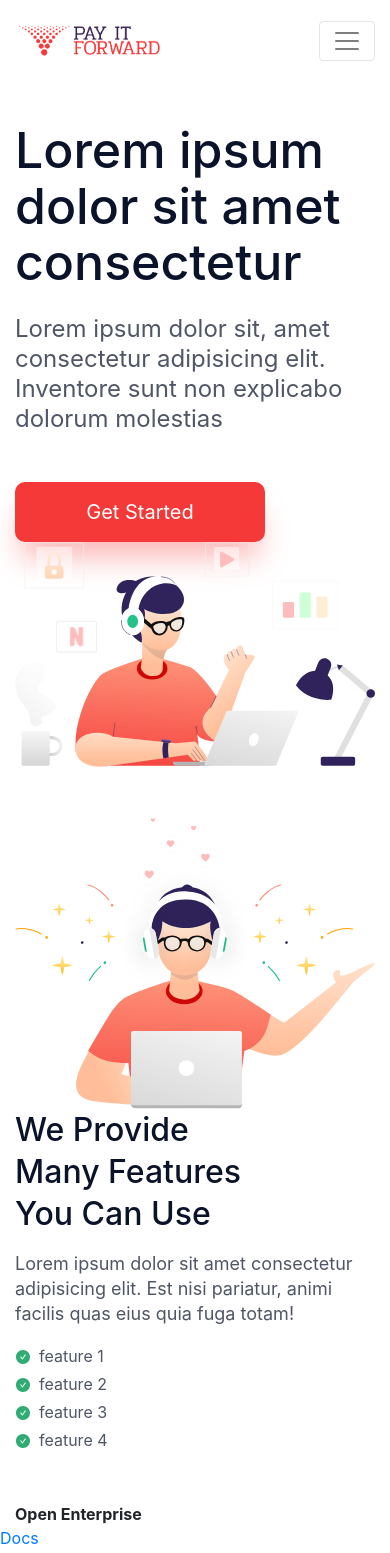
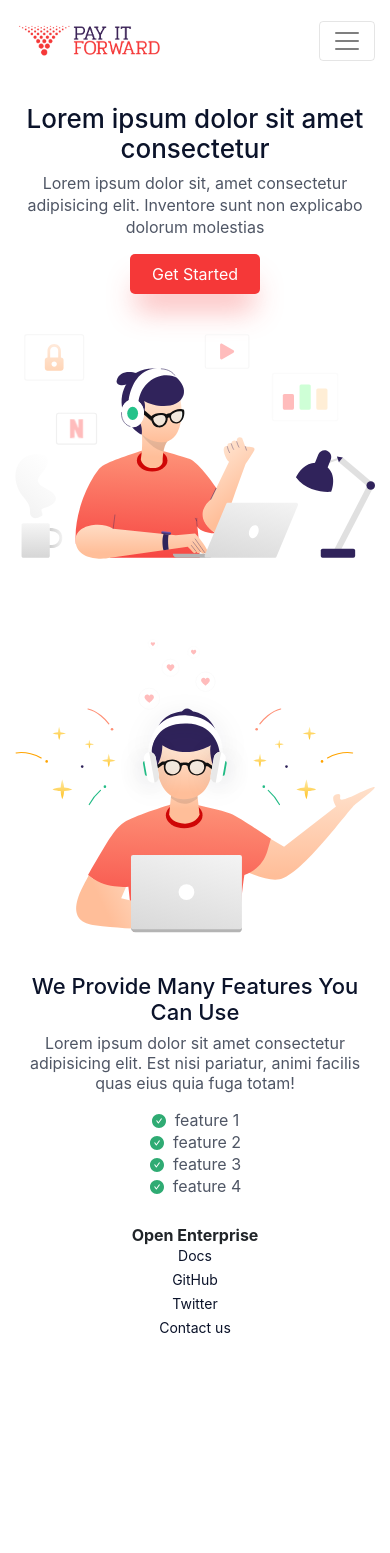
Before and after one commit to IT-forward/IT-forward.github.io, a React (Create React App) app: page / in a window 390 px wide. Shown: the top 1553 px of the page. After the commit the page ends 1351 px from the top, so only its background shows below. Built offline with nearby package versions, Linux system fonts and the light colour scheme.

Commit message:
without contact us; responsive

```diff
--- a/src/LandingPage/LandingPage.css
+++ b/src/LandingPage/LandingPage.css
@@ -1,17 +1,6 @@
-/* @import url('https://fonts.googleapis.com/css2?family=Rubik&display=swap');
-
-#body {
-    font-family: 'Rubik', 'sans-serif';
-} */
-
 #brand-logo {
     width: 150px;
 }
-
-/* #brand-logo-img {
-    width: 28px;
-    border-radius: 25%;
-} */
 
 #nav-link-1,
 #nav-link-2,
@@ -28,13 +17,13 @@
     font-weight: bold;
 }
 
-/* #description {
+#description {
     margin-top: 75px;
-} */
+}
 
 #desc-heading {
     font-size: 50px;
-    line-height: 56px;
+    line-height: 60px;
     color: #0B132A;
 }
 
@@ -45,8 +34,8 @@
 }
 
 #desc-btn {
-    width: 250px;
-    height: 60px;
+    width: 245px;
+    height: 55px;
     background-color: #F53838;
     border-radius: 10px;
     -webkit-box-shadow: 0px 22px 29px -6px rgba(245,56,56,0.35);
@@ -59,17 +48,10 @@
     box-shadow: 0px 38px 23px -7px rgba(202,9,9,0.3);
 }
 
-/* #features {
-    margin-top: 140px;
-    margin-bottom: 140px;
-} */
-
-/* #features-desc {
-    width: 440px;
-    height: 340px;
-    margin-top: 100px;
-    margin-left: 20px;
-} */
+#features {
+    margin-top: 130px;
+    margin-bottom: 130px;
+}
 
 #features-desc h2 {
     font-size: 32px;
@@ -82,8 +64,6 @@
     font-size: 18px;
     line-height: 25px;
     color: #4F5665;
-    /* margin-top: 20px;
-    margin-bottom: 20px; */
 }
 
 #features-desc ul li {
@@ -96,16 +76,15 @@
     color: #2FAB73;
 }
 
-/*
-#footer {
-    margin-top: 20px;
-    margin-bottom: 40px;
+
+footer {
+    margin-top: 6rem;
+    margin-bottom: 3rem;
 }
 
 #footer-cap {
     font-size: 24px;
     line-height: 100%;
-    letter-spacing: -4%;
 }
 
 #footer-link-1,
@@ -114,7 +93,6 @@
 #footer-link-4 {
     font-size: 20px;
     line-height: 100%;
-    letter-spacing: -2%;
     color: #0B132A;
 }
 
@@ -126,73 +104,27 @@
     font-weight: bold;
 }
 
-@media (min-width: 861px) and (max-width: 1160px){
-    #desc-heading {
-        font-size: 34px;
-        line-height: 40px;
-        margin-bottom: 14px;
-    }
 
-    #desc-paragraph {
-        font-size: 20px;
-        line-height: 25px;
-    }
-
-    #desc-btn {
-        width: 220px;
-        height: 50px;
-        font-size: 18px;
-        border-radius: 7px;
-        margin-top: 30px;
-    }
-
-    #features {
-        margin-top: 90px;
-        margin-bottom: 90px;
-    }
-
-    #features-desc {
-        width: 440px;
-        height: 278px;
-        margin-top: 0px;
-        margin-left: 0px;
-    }
-
-    #features-desc h2 {
-        font-size: 30px;
-        line-height: 35px;
-    }
-
-    #features-desc p {
-        font-size: 18px;
-        line-height: 24px;
-        margin-top: 12px;
-        margin-bottom: 15px;
-    }
-}
-
-@media (max-width: 860px){
+/* for large screens */
+@media (min-width: 992px) and (max-width: 1199px){
     #description {
         margin-top: 65px;
     }
 
     #desc-heading {
-        font-size: 30px;
-        line-height: 36px;
-        margin-bottom: 12px;
+        font-size: 45px;
+        line-height: 52px;
     }
 
     #desc-paragraph {
-        font-size: 18px;
-        line-height: 23px;
+        font-size: 20px;
+        line-height: 26px;
     }
 
     #desc-btn {
-        width: 200px;
-        height: 45px;
-        font-size: 16px;
-        border-radius: 5px;
-        margin-top: 25px;
+        width: 230px;
+        height: 50px;
+        border-radius: 7px;
     }
 
     #features {
@@ -200,102 +132,188 @@
         margin-bottom: 100px;
     }
 
-    #features-desc {
-        height: 248px;
-        margin-top: 0px;
-        margin-left: 0px;
+    #features-desc h2 {
+        font-size: 32px;
+        line-height: 38px;
+        width: 90%;
+    }
+
+    #features-desc p {
+        font-size: 18px;
+        line-height: 24px;
+    }
+
+    #features-desc ul li {
+        font-size: 16px;
+        line-height: 26px;
+    }
+
+    footer {
+        margin-top: 20px;
+        margin-bottom: 15px;
+    }
+
+     #footer-cap {
+        font-size: 18px;
+    }
+
+    #footer-link-1,
+    #footer-link-2,
+    #footer-link-3,
+    #footer-link-4 {
+        font-size: 16px;
+    }
+}
+
+
+/* for medium screens */
+@media (min-width: 768px) and (max-width: 991px) {
+    #description {
+        margin-top: 60px;
+    }
+
+    #desc-heading {
+        font-size: 30px;
+        line-height: 36px;
+    }
+
+    #desc-paragraph {
+        font-size: 18px;
+        line-height: 22px;
+    }
+
+    #desc-btn {
+        font-size: 16px;
+        width: 150px;
+        height: 40px;
+        border-radius: 5px;
+    }
+
+    #features {
+        margin-top: 80px;
+        margin-bottom: 80px;
     }
 
     #features-desc h2 {
-        font-size: 26px;
-        line-height: 32px;
+        font-size: 24px;
+        line-height: 29px;
+        width: 85%;
     }
 
     #features-desc p {
         font-size: 16px;
-        line-height: 22px;
-        margin-top: 12px;
-        margin-bottom: 15px;
+        line-height: 20px;
     }
 
     #features-desc ul li {
         font-size: 16px;
-        line-height: 23px;
+        line-height: 22px;
     }
 
-    #footer {
-        margin-top: 15px;
-        margin-bottom: 30px;
+    footer {
+        margin-top: 18px;
+        margin-bottom: 12px;
     }
 
-    #footer-cap {
-        font-size: 20px;
+     #footer-cap {
+        font-size: 16px;
     }
 
     #footer-link-1,
     #footer-link-2,
-    #footer-link-3 {
+    #footer-link-3,
+    #footer-link-4 {
+        font-size: 14px;
+    }
+}
+
+
+/* for small screens */
+@media (max-width: 767px){
+    #nav-link-1,
+    #nav-link-2,
+    #nav-link-3 {
         font-size: 16px;
     }
 
-    #footer-link-4 {
-        font-size: 16px;
+    #description {
+        margin-top: 30px;
+        text-align: center;
     }
 
-    #footer-link {
-        margin-top: 3px;
-    }
-}
-
-@media (max-width: 767px){
-    #brand-logo {
-        font-size: 30px;
+    #desc-heading {
+        font-size: 26px;
+        line-height: 30px;
     }
 
-    #description {
-        margin-top: 15px;
+    #desc-paragraph {
+        font-size: 16px;
+        line-height: 22px;
     }
 
-    #desc-image, #feature-image {
+    #desc-btn {
+        font-size: 16px;
+        width: 130px;
+        height: 40px;
+        border-radius: 5px;
+    }
+
+    #desc-image {
+        margin-top: 40px;
+    }
+
+    #desc-image img {
         width: 400px;
+    }
+
+    #features {
+        margin-top: 80px;
+        margin-bottom: 30px;
+    }
+
+    #feature-image {
         display: flex;
         justify-content: center;
     }
 
-    #desc-image {
-        margin-top: 85px;
-    }
-
-    #btn-con {
-        display: flex;
-        justify-content: center;
-    }
-
-    #features {
-        margin-bottom: 10px;
-        margin-top: 65px;
-    }
-
-    #features-desc,
-    #features-desc h2 {
-        width: 100%;
+    #feature-image img {
+        width: 400px;
     }
 
     #features-desc {
+        text-align: center;
+    }
+
+    #features-desc h2 {
+        font-size: 22px;
+        line-height: 26px;
+        width: 100%;
         margin-top: 40px;
     }
 
-    #footer {
-        margin-top: 65px;
-        text-align: center;
+    #features-desc p {
+        font-size: 16px;
+        line-height: 20px;
+    }
+
+    #features-desc ul li {
+        font-size: 16px;
+        line-height: 22px;
+    }
+
+    footer {
+        margin-top: 18px;
+        margin-bottom: 12px;
+    }
+
+    #footer-cap {
+        font-size: 16px;
+    }
+
+    #footer-link-1,
+    #footer-link-2,
+    #footer-link-3,
+    #footer-link-4 {
+        font-size: 14px;
     }
 }
-
-@media (max-width: 767px) and (min-width: 450px) {
-    #desc-image,
-    #feature-image {
-        width: 75%;
-        margin-left: auto;
-        margin-right: auto;
-    }
-} */
--- a/src/LandingPage/LandingPage.tsx
+++ b/src/LandingPage/LandingPage.tsx
@@ -1,10 +1,9 @@
 import '../LandingPage/LandingPage.css';
-import 'bootstrap/dist/css/bootstrap.min.css';
 import brandLogo from './LandingPageImages/brand-logo.png';
 import headerImg from './LandingPageImages/header-image.svg';
 import featuresImg from './LandingPageImages/features-img.svg';
 import { AiFillCheckCircle } from 'react-icons/ai';
-import { Col, Container, Nav, Navbar, Row } from "react-bootstrap";
+import { Container, Nav, Navbar, Row, Col } from "react-bootstrap";
 
 function LandingPage() {
     return (
@@ -24,36 +23,36 @@ function LandingPage() {
                     </Navbar.Collapse>
                 </Navbar>
 
-                <article id="description" className="mt-5">
-                    <Row xs={1} sm={2}>
-                        <Col className="mt-sm-4">
-                            <h1 id="desc-heading" className="mb-4">Lorem ipsum dolor sit amet consectetur</h1>
-                            <p id="desc-paragraph">
+                <article id="description">
+                    <Row xs={1} sm={1} md={2}>
+                        <Col>
+                            <h1 id="desc-heading">Lorem ipsum dolor sit amet consectetur</h1>
+                            <p id="desc-paragraph" className="mt-md-2 mb-md-4 mt-lg-4 mb-lg-5">
                                 Lorem ipsum dolor sit, amet consectetur adipisicing elit. Inventore sunt non explicabo dolorum molestias
                             </p>
-                            <div id="btn-con" className="mt-5">
+                            <div>
                                 <button className="btn btn-lg btn-danger border-0" id="desc-btn">Get Started</button>
                             </div>
                         </Col>
 
-                        <Col id="desc-image" className="mt-sm-4">
+                        <Col id="desc-image">
                             <img src={headerImg} className="img-fluid" alt="description" />
                         </Col>
                     </Row>
                 </article>
             </header>
 
-            <section id="features" className="mt-5">
-                <Row xs={1} sm={2}>
-                    <Col id="feature-image" className="mt-sm-5">
+            <section id="features">
+                <Row xs={1} sm={1} md={2}>
+                    <Col id="feature-image">
                         <img src={featuresImg} className="img-fluid" alt="feature image" />
                     </Col>
 
-                    <Col className="mt-sm-5 pl-sm-5 d-sm-flex align-items-end">
+                    <Col className="pl-md-5 d-md-flex align-items-end">
                         <Row>
                             <Col id="features-desc">
                                 <h2>We Provide Many Features You Can Use</h2>
-                                <p className="my-3">
+                                <p className="my-md-2 my-lg-3">
                                     Lorem ipsum dolor sit amet consectetur adipisicing elit. Est nisi pariatur, animi facilis quas eius quia fuga totam!
                                 </p>
                                 <ul className="list-unstyled mb-0">
@@ -68,78 +67,30 @@ function LandingPage() {
                 </Row>
             </section>
 
-            <footer className="mt-5 mb-4">
+            <footer>
                 <Row>
-                    <Col sm={12} md={5} lg={6}>
+                    <Col sm={12} md={3} lg={4} className="d-flex align-items-center justify-content-center justify-content-md-start">
                         <div id="footer-cap" className="font-weight-bolder">Open Enterprise</div>
                     </Col>
 
-                    <Col sm={12} md={7} lg={6}>
-                        <Row sm={1} md={4} className="justify-content-end">
-                            <Col id="footer-link" md="auto" className="mr-md-3 px-0">
+                    <Col sm={12} md={9} lg={8}>
+                        <Row sm={1} md={4} className="justify-content-end text-center">
+                            <Col md="auto" id="footer-link" className="ml-md-3 ml-lg-5">
                                 <a href="#" id="footer-link-1" className="text-decoration-none">Docs</a>
                             </Col>
-                            <Col id="footer-link" md="auto" className="mr-md-3 px-0">
+                            <Col md="auto" id="footer-link" className="ml-md-3 ml-lg-5">
                                 <a href="#" id="footer-link-2" className="text-decoration-none">GitHub</a>
                             </Col>
-                            <Col id="footer-link" md="auto" className="mr-md-3 px-0">
+                            <Col md="auto" id="footer-link" className="ml-md-3 ml-lg-5">
                                 <a href="#" id="footer-link-3" className="text-decoration-none">Twitter</a>
                             </Col>
-                            <Col id="footer-link" md="auto" className="px-0">
+                            <Col md="auto" id="footer-link" className="ml-md-3 ml-lg-5">
                                 <a href="#" id="footer-link-4" className="text-decoration-none">Contact us</a>
                             </Col>
                         </Row>
-
                     </Col>
                 </Row>
             </footer>
-
-            {/* <div className="row align-items-center">
-                <div className="col-md-6">
-                    <div id="footer-cap" className="font-weight-bolder">Open Enterprise</div>
-                </div>
-
-                <div className="col-md-6">
-                    <div className="row">
-                        <div className="col-xl-3 col-md-6 mt-3" id="footer-link">
-                            <a
-                                href="#"
-                                id="footer-link-1"
-                                className="text-decoration-none font-weight-medium"
-                            >
-                                Docs
-                                    </a>
-                        </div>
-                        <div className="col-xl-3 col-md-6 mt-3" id="footer-link">
-                            <a
-                                href="#"
-                                id="footer-link-2"
-                                className="text-decoration-none font-weight-medium"
-                            >
-                                GitHub
-                                    </a>
-                        </div>
-                        <div className="col-xl-3 col-md-6 mt-3" id="footer-link">
-                            <a
-                                href="#"
-                                id="footer-link-3"
-                                className="text-decoration-none font-weight-medium"
-                            >
-                                Twitter
-                                    </a>
-                        </div>
-                        <div className="col-xl-3 col-md-6 mt-3" id="footer-link">
-                            <a
-                                href="#"
-                                id="footer-link-4"
-                                className="text-decoration-none font-weight-medium"
-                            >
-                                Contact us
-                                    </a>
-                        </div>
-                    </div>
-                </div>
-            </div> */}
         </Container>
     );
 }
```
